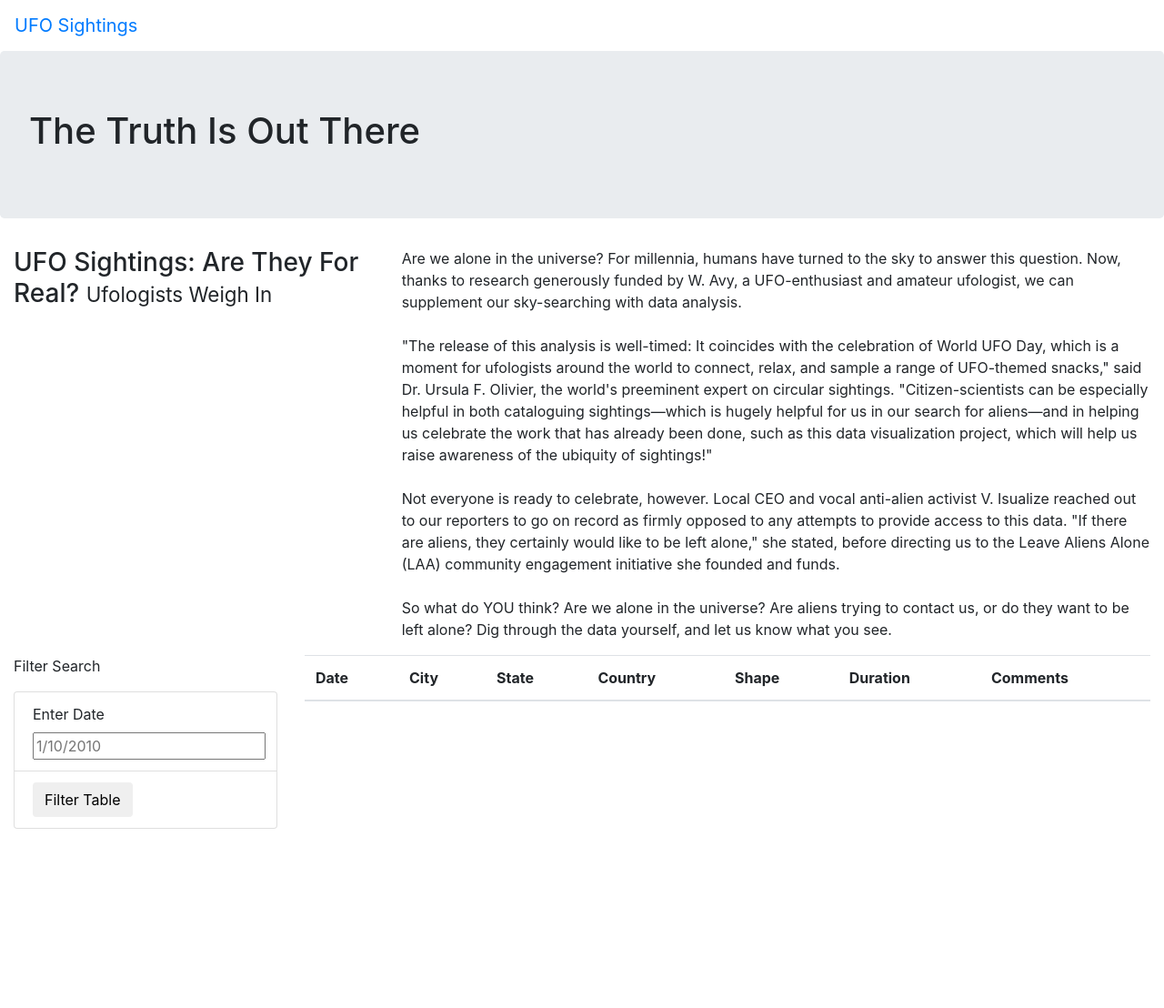
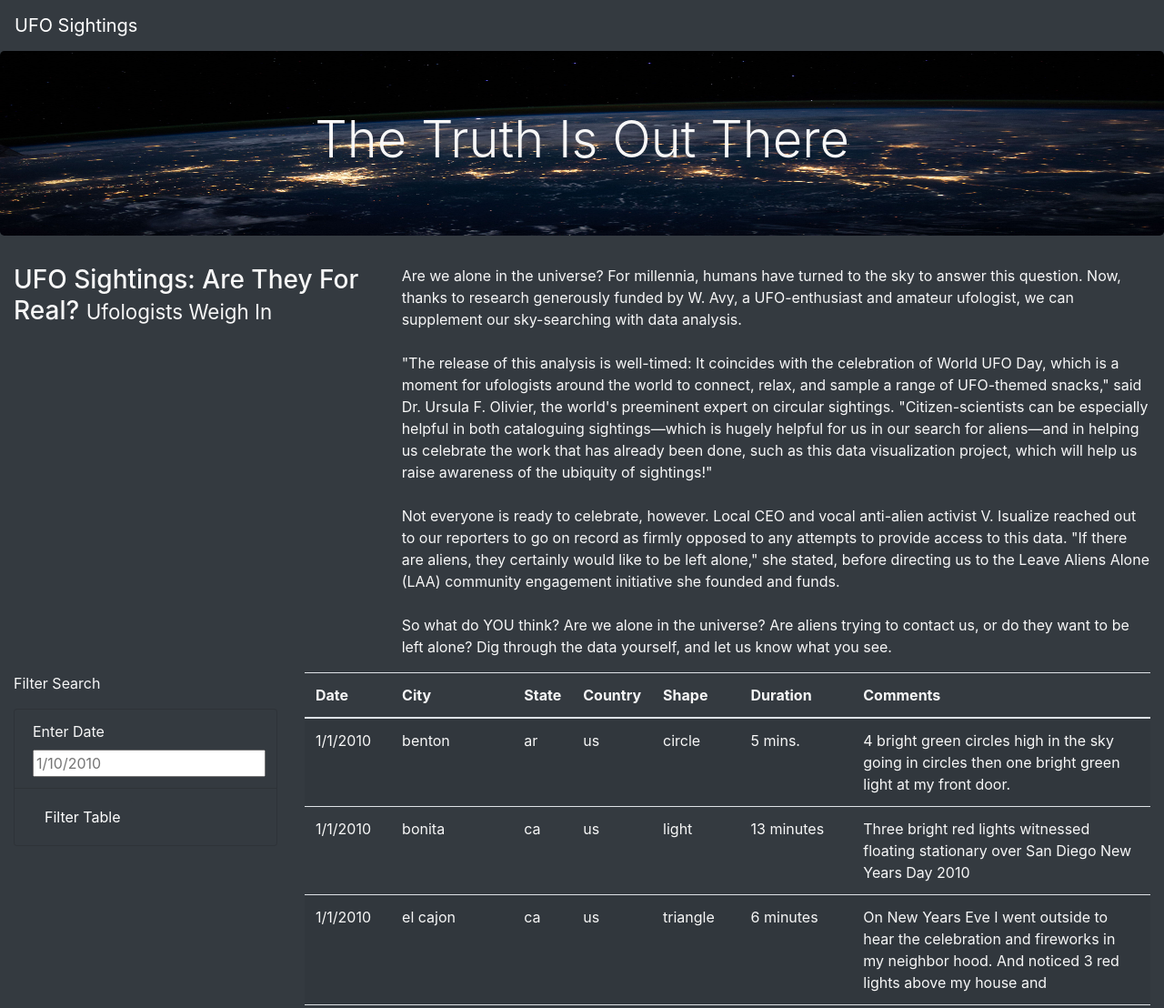
Before and after one commit to natemeyer001/UFOs, a plain HTML site: page index.html in a window 1280 px wide. Shown: the top 1108 px of the page at 91% size. Before the commit the page ends 911 px from the top, so only its background shows below. Drawn offline with nearby package versions, Linux system fonts and the light colour scheme.

Commit message:
updated html with dark style

```diff
--- a/index.html
+++ b/index.html
@@ -14,14 +14,14 @@
     <link rel="stylesheet" href="static/css/style.css">
 
 </head>
-<body>
+<body class="bg-dark">
     <div class="wrapper">
-        <nav class="navbar navbar-expand-lg">
+        <nav class="navbar navbar-dark bg-dark navbar-expand-lg" >
             <a class="navbar-brand" href="index.html">UFO Sightings</a> <!-- navbar-brand is a built-in style form-->
         </nav>
     </div>
     <div class="jumbotron">
-        <h1>The Truth Is Out There</h1>
+        <h1 class="display-4">The Truth Is Out There</h1>
     </div>
     <div class="container-fluid">  <!-- article title (4), article paragraph (8)-->
         <div class="row">
@@ -37,15 +37,15 @@
     <div class="container-fluid">  <!-- table filters (3), table data (9) -->
         <div class="row">
             <div class="col-md-3">
-                <form>
+                <form class="bg-dark">
                     <p>Filter Search</p>
-                    <ul class="list-group">
-                        <li class="list-group-item">
+                    <ul class="list-group bg-dark">
+                        <li class="list-group-item bg-dark">
                             <label for="date">Enter Date</label>
                             <input type="text" placeholder="1/10/2010" id="datetime" />
                         </li>
-                        <li class="list-group-item">
-                            <button id="filter-btn" type="button" class="btn btn-default">Filter Table</button>
+                        <li class="list-group-item bg-dark" style="font-family: inherit; font-size: 1rem;">
+                            <button id="filter-btn" type="button" class="btn btn-dark">Filter Table</button>
                         </li>
                     </ul>
                 </form>
@@ -63,11 +63,13 @@
                             <th>Comments</th>
                         </tr>
                     </thead>
+                    <tbody></tbody>
                 </table>
-
             </div>
         </div>
     </div>
-
+    <script src="https://cdnjs.cloudflare.com/ajax/libs/d3/4.11.0/d3.js"></script>
+    <script src="static/js/data.js"></script>
+    <script src="static/js/app.js"></script>
 </body>
 </html>
--- a/static/css/style.css
+++ b/static/css/style.css
@@ -0,0 +1,10 @@
+body{
+
+    color: #f7f7f7;
+}
+
+.jumbotron{
+    background-image: url("../images/nasa.jpg");
+    background-size: 100% 100%;
+    text-align: center;
+}
--- a/static/js/app.js
+++ b/static/js/app.js
@@ -1,5 +1,5 @@
 const tableData = data; // import data from data.js
-
+console.log(tableData);
 var tbody = d3.select("tbody")  // references the HTML table using d3
 
 function buildTable(data) {
@@ -7,6 +7,7 @@ function buildTable(data) {
 
     // go through all object in data add a row+cells for each value in row
     data.forEach((dataRow) => {
+        console.log(dataRow);
         let row = tbody.append("tr"); // find <tbody> tag and add table row
 
         //  go through fields in dataRow and add each value as a table cell
```
Also changed, not shown: static/images/nasa.jpg (added).
